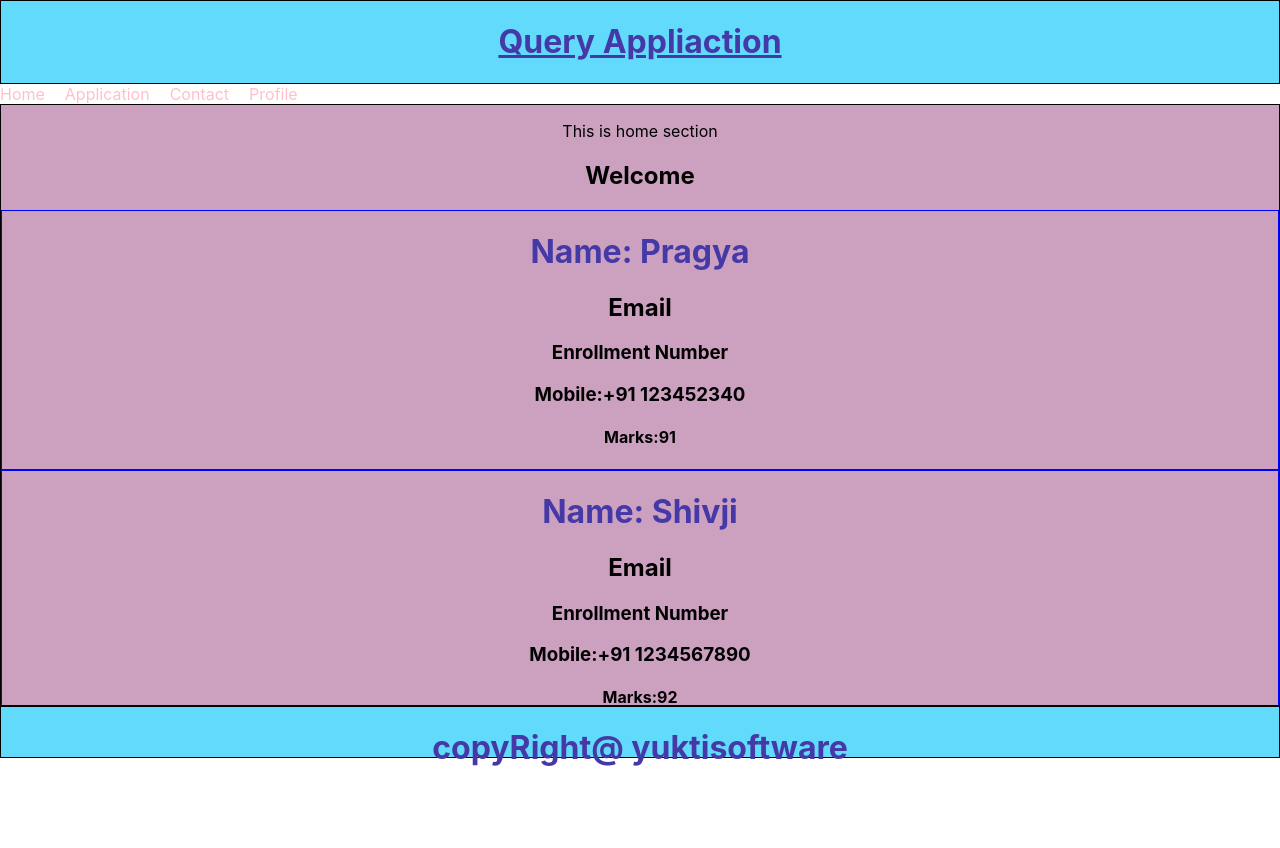
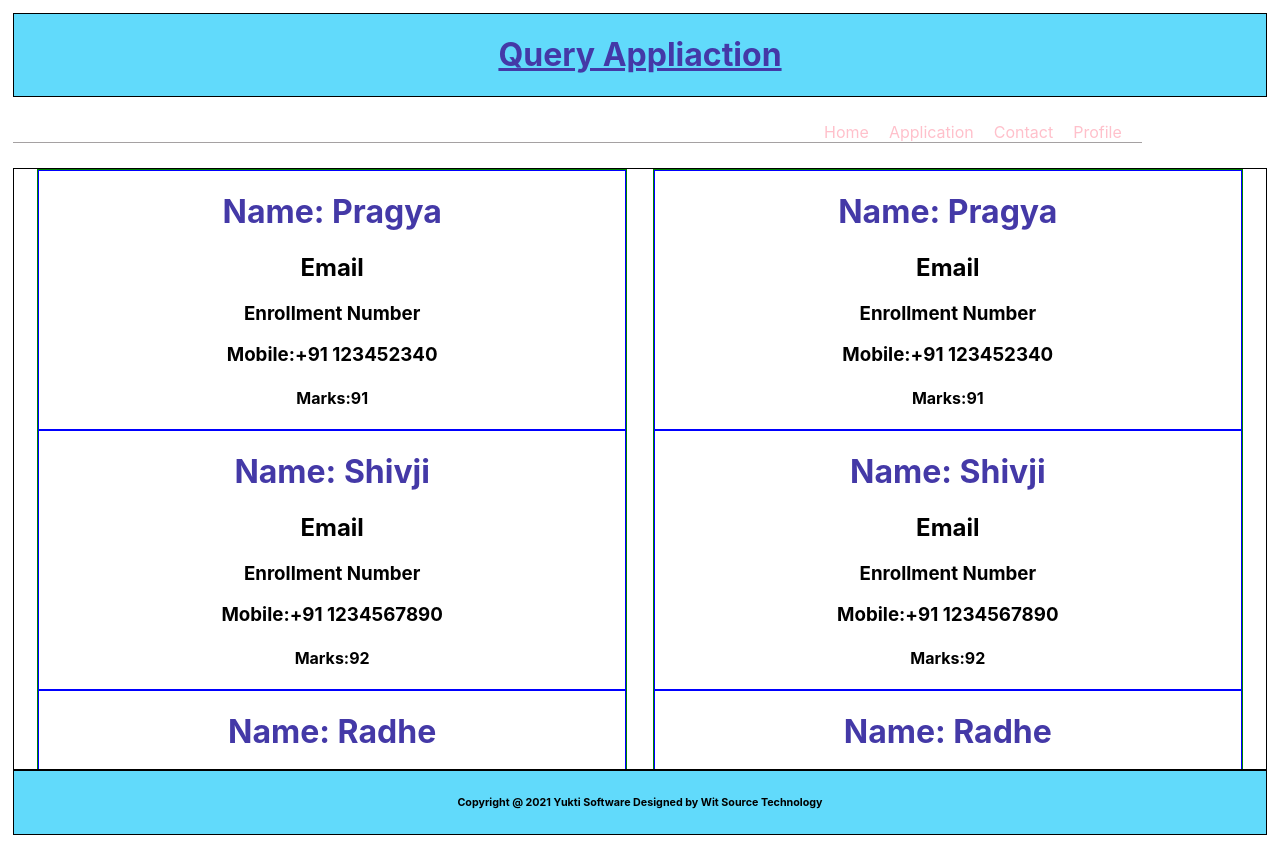
Before and after one commit to PS2207/internship, a React (Create React App) app in the folder my-app/: page / in a window 1280 px wide. Before the commit the page ends 800 px from the top, so only its background shows below. Built offline with nearby package versions, Linux system fonts and the light colour scheme.

Commit message:
Header,Nav,,Home,Footer done

```diff
--- a/my-app/src/App.css
+++ b/my-app/src/App.css
@@ -1,47 +1,20 @@
+
 .App {
   text-align: center;
+  width: 98%;
+  height:98%;
+  margin: 1%;
 }
 
-.App-logo {
-  height: 40vmin;
-  pointer-events: none;
-}
 
-@media (prefers-reduced-motion: no-preference) {
-  .App-logo {
-    animation: App-logo-spin infinite 20s linear;
-  }
-}
-
-.App-header {
-  background-color: #282c34;
-  min-height: 100vh;
-  display: flex;
-  flex-direction: column;
-  align-items: center;
-  justify-content: center;
-  font-size: calc(10px + 2vmin);
-  color: white;
-}
-
-.App-link {
-  color: #61dafb;
-}
-
-@keyframes App-logo-spin {
-  from {
-    transform: rotate(0deg);
-  }
-  to {
-    transform: rotate(360deg);
-  }
-}
 
 .navbar {
   border-bottom: 1px solid #a5a1a2;
   max-width: 90%;
   display: flex;
-  margin: 0 auto;
+  /* margin: 0 auto; */
+  margin-top: 2%;
+  margin-bottom: 2%;
 }
 
 .links {
@@ -71,12 +44,41 @@
 }
 .homeStyle {
   border: 1px solid black;
-  background-color: #cca0bf;;
-  height: 600px;
+  /* background-color: #cca0bf; */
+  max-height: 600px;
+  overflow-y: scroll;
 }
 
+.homeTableStyle {
+  border: 1px solid green;
+  display:inline-block;
+  margin-left: 1%;
+  margin-right: 1%;
+  width: 47%;
+}
+
+.homeFormStyle {
+  border: 1px solid green;
+  display:inline-block;
+  margin-left: 1%;
+  margin-right: 1%;
+  width: 47%;
+}
 .footerStyle {
   border: 1px solid black;
   background-color: #61dafb;
-  max-height: 50px;
+
 }
+@media (prefers-reduced-motion: no-preference) {
+  .App-logo {
+    animation: App-logo-spin infinite 20s linear;
+  }
+}
+@keyframes App-logo-spin {
+  from {
+    transform: rotate(0deg);
+  }
+  to {
+    transform: rotate(360deg);
+  }
+}
--- a/my-app/src/App.js
+++ b/my-app/src/App.js
@@ -9,7 +9,7 @@
     <div className="App">
      <Header/>
      <Navbar/>
-     <Home/>
+          <Home/>
      <Footer/>
     </div>
   );
--- a/my-app/src/components/footer.js
+++ b/my-app/src/components/footer.js
@@ -1,11 +1,11 @@
 import React from 'react'
 
-function footer() {
+function Footer() {
     return (
         <div className="footerStyle">
-           <h1>copyRight@ yuktisoftware</h1>
+            <h6>Copyright @ 2021 Yukti Software Designed by Wit Source Technology</h6>
         </div>
     )
 }
 
-export default footer
+export default Footer;
--- a/my-app/src/components/home.js
+++ b/my-app/src/components/home.js
@@ -1,15 +1,21 @@
-import React from 'react';
-import Student from './student';
+import React from "react";
+import Student from "./student";
 
 function Home() {
-    return (
-        <div className="homeStyle">
-            <p>This is home section</p>
-            <h2>Welcome</h2>
-            <Student name="Pragya" marks="91" mobile="+91 123452340"/>
-            <Student name ="Shivji" marks="92" mobile="+91 1234567890"/>
-        </div>
-    )
+  return (
+    <div className="homeStyle">
+      <div className="homeTableStyle">
+        <Student name="Pragya" marks="91" mobile="+91 123452340" />
+        <Student name="Shivji" marks="92" mobile="+91 1234567890" />
+        <Student name="Radhe" marks="92" mobile="+91 654789123" />
+      </div>
+      <div className="homeFormStyle">
+        <Student name="Pragya" marks="91" mobile="+91 123452340" />
+        <Student name="Shivji" marks="92" mobile="+91 1234567890" />
+        <Student name="Radhe" marks="92" mobile="+91 654789123" />
+      </div>
+    </div>
+  );
 }
 
-export default Home
+export default Home;
--- a/my-app/src/components/navbar.js
+++ b/my-app/src/components/navbar.js
@@ -2,12 +2,14 @@
 
 function Navbar() {
     return (
+        <div className="navbar">
             <div className="links">
                 <a className="link" href="/home">Home</a>
                 <a className="link" href="/application">Application</a>
                 <a className="link" href="/contact">Contact</a>
                 <a className="link" href="/profile">Profile</a>
             </div>
+            </div>
     )
 }
 
```
